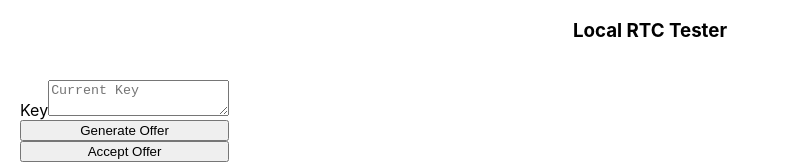
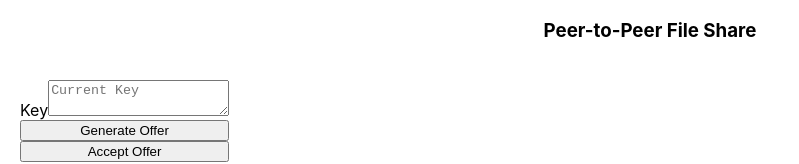
Before and after one commit to Surya-06/WebRTC-FileShare, a React (Create React App) app: page / in a window 1280 px wide. Shown: the top 164 px of the page, without its empty margins (0-799 px from the left). Built offline with nearby package versions, Linux system fonts and the light colour scheme.

Commit message:
minor cosmetic changes

```diff
--- a/public/index.html
+++ b/public/index.html
@@ -7,9 +7,8 @@
     <meta name="theme-color" content="#000000" />
     <meta
       name="description"
-      content="Web site created using create-react-app"
+      content="Web site to allow for offline file sharing using peer to peer"
     />
-    <link rel="apple-touch-icon" href="%PUBLIC_URL%/logo192.png" />
     <!--
       manifest.json provides metadata used when your web app is installed on a
       user's mobile device or desktop. See https://developers.google.com/web/fundamentals/web-app-manifest/
@@ -24,7 +23,7 @@
       work correctly both with client-side routing and a non-root public URL.
       Learn how to configure a non-root public URL by running `npm run build`.
     -->
-    <title>React App</title>
+    <title>Peer-to-Peer File Share</title>
   </head>
   <body>
     <noscript>You need to enable JavaScript to run this app.</noscript>
--- a/src/App.tsx
+++ b/src/App.tsx
@@ -196,7 +196,7 @@ export default class App extends React.Component<any, any> {
                         width: "100%",
                     }}
                 >
-                    <h3 id="title"> Local RTC Tester </h3>
+                    <h3 id="title"> Peer-to-Peer File Share </h3>
 
                     <div className={"key-section"}>
                         <div>
```
